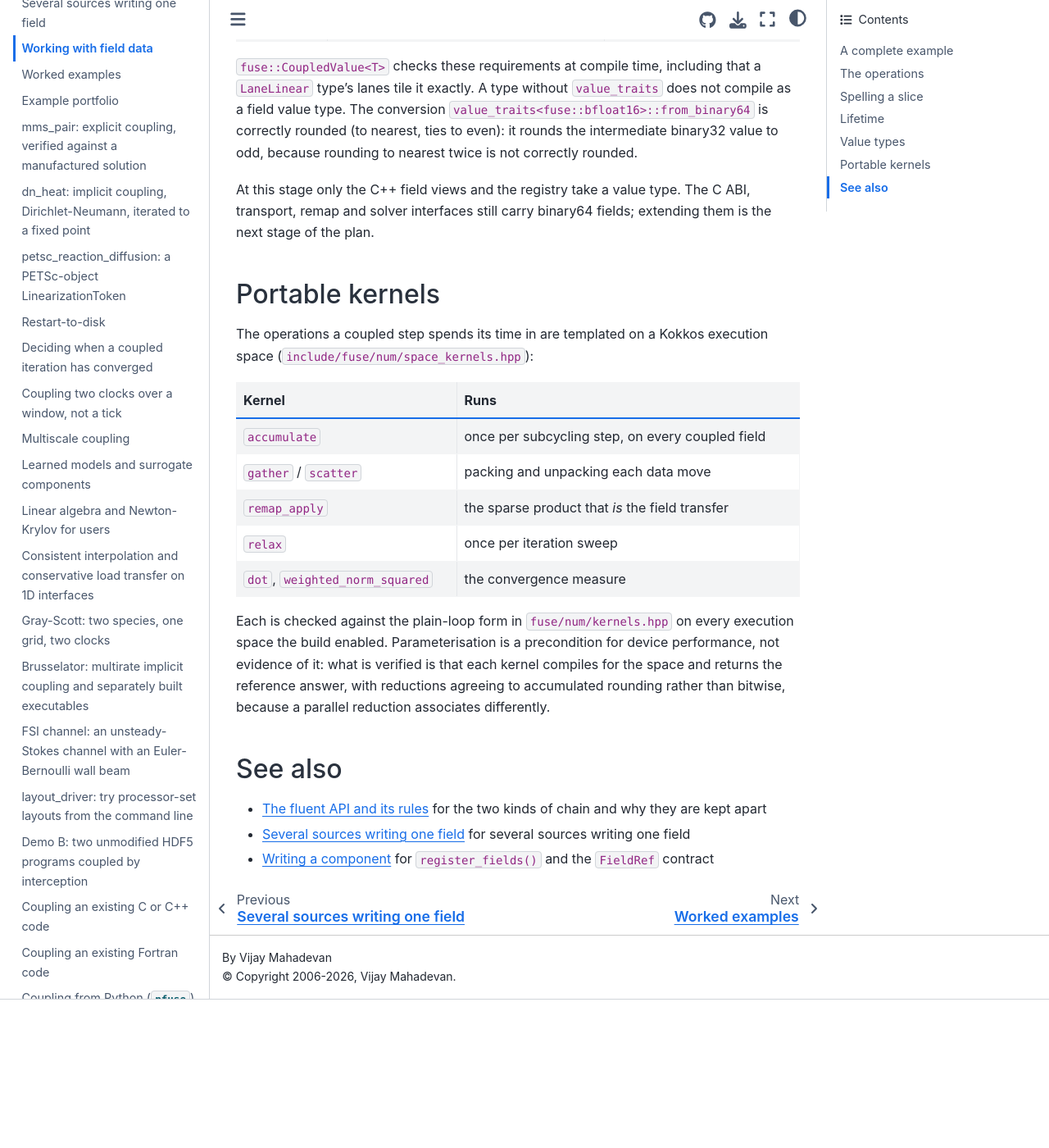
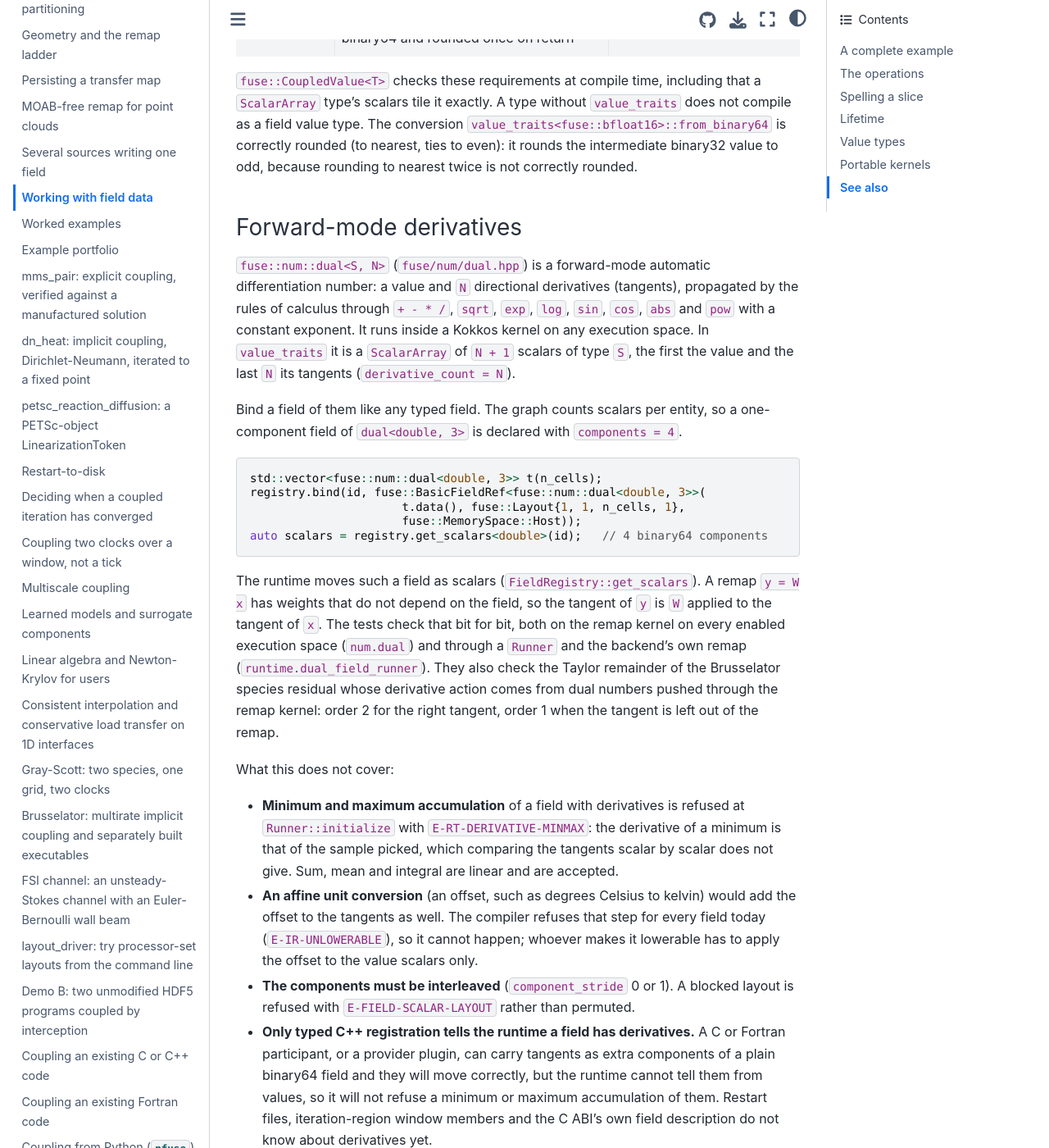
Before and after one commit to vijaysm/fuse, a Sphinx documentation site: the page built from docs/user/field-pipeline.md, in a window 1280 px wide and 1400 px high, scrolled down 6055 px. Shown: the whole window at 82% size. Built offline with Sphinx 7.4.7 and the Sphinx Book theme 1.1.4, drawn with Linux system fonts in a browser that asks for light colours; pages that are not in the unit, such as notebooks, are missing from menus; before the commit the page ends 7274 px from its top, so only the background shows below that; some of the changed text lies outside the part shown.

Commit message:
Document the scalar-array value types and forward-mode derivatives
Describe scalar_count and derivative_count, dual numbers through the
remap, and what the first stage does not cover.

````diff
--- a/docs/user/field-pipeline.md
+++ b/docs/user/field-pipeline.md
@@ -228,9 +228,10 @@ struct Dual3 { double v[4]; };   // a value and three tangents
 template <>
 struct fuse::value_traits<Dual3> {
   static constexpr std::string_view name = "myapp:dual3";
-  static constexpr fuse::FieldValueKind kind = fuse::FieldValueKind::LaneLinear;
-  using lane_type = double;
-  static constexpr int lanes = 4;
+  static constexpr fuse::FieldValueKind kind = fuse::FieldValueKind::ScalarArray;
+  using scalar_type = double;            // what one scalar is
+  static constexpr int scalar_count = 4;      // scalars in one value
+  static constexpr int derivative_count = 3;  // of which the last 3 are tangents
   static double to_binary64(const Dual3& d) noexcept { return d.v[0]; }
   static Dual3 from_binary64(double x) noexcept { return {{x, 0, 0, 0}}; }
 };
@@ -240,20 +241,68 @@ struct fuse::value_traits<Dual3> {
 
 | Kind | Meaning | Examples |
 |---|---|---|
-| `LaneLinear` | `lanes` values of `lane_type`, and every field operation acts on each lane separately | binary64, forward-mode dual numbers, complex values |
+| `ScalarArray` | an array of `scalar_count` scalars of `scalar_type`; every field operation acts on each scalar separately | binary64 (one scalar), complex numbers, forward-mode dual numbers |
 | `Arithmetic` | needs its own arithmetic inside an operator | double-double, quad-double |
 | `Storage` | a compact format, widened exactly to binary64 and rounded once on return | binary32, bfloat16 |
 
 `fuse::CoupledValue<T>` checks these requirements at compile time, including
-that a `LaneLinear` type's lanes tile it exactly. A type without
+that a `ScalarArray` type's scalars tile it exactly. A type without
 `value_traits` does not compile as a field value type. The conversion
 `value_traits<fuse::bfloat16>::from_binary64` is correctly rounded (to
 nearest, ties to even): it rounds the intermediate binary32 value to odd,
 because rounding to nearest twice is not correctly rounded.
 
-At this stage only the C++ field views and the registry take a value type. The
-C ABI, transport, remap and solver interfaces still carry binary64 fields;
-extending them is the next stage of the plan.
+### Forward-mode derivatives
+
+`fuse::num::dual<S, N>` (`fuse/num/dual.hpp`) is a forward-mode automatic
+differentiation number: a value and `N` directional derivatives (tangents),
+propagated by the rules of calculus through `+ - * /`, `sqrt`, `exp`, `log`,
+`sin`, `cos`, `abs` and `pow` with a constant exponent. It runs inside a Kokkos
+kernel on any execution space. In `value_traits` it is a `ScalarArray` of
+`N + 1` scalars of type `S`, the first the value and the last `N` its tangents
+(`derivative_count = N`).
+
+Bind a field of them like any typed field. The graph counts scalars per entity,
+so a one-component field of `dual<double, 3>` is declared with `components = 4`.
+
+```cpp
+std::vector<fuse::num::dual<double, 3>> t(n_cells);
+registry.bind(id, fuse::BasicFieldRef<fuse::num::dual<double, 3>>(
+                      t.data(), fuse::Layout{1, 1, n_cells, 1},
+                      fuse::MemorySpace::Host));
+auto scalars = registry.get_scalars<double>(id);   // 4 binary64 components
+```
+
+The runtime moves such a field as scalars (`FieldRegistry::get_scalars`). A remap
+`y = W x` has weights that do not depend on the field, so the tangent of `y` is
+`W` applied to the tangent of `x`. The tests check that bit for bit, both on the
+remap kernel on every enabled execution space (`num.dual`) and through a
+`Runner` and the backend's own remap (`runtime.dual_field_runner`). They also
+check the Taylor remainder of the Brusselator species residual whose derivative
+action comes from dual numbers pushed through the remap kernel: order 2 for the
+right tangent, order 1 when the tangent is left out of the remap.
+
+What this does not cover:
+
+- **Minimum and maximum accumulation** of a field with derivatives is refused
+  at `Runner::initialize` with `E-RT-DERIVATIVE-MINMAX`: the derivative of a
+  minimum is that of the sample picked, which comparing the tangents scalar by
+  scalar does not give. Sum, mean and integral are linear and are accepted.
+- **An affine unit conversion** (an offset, such as degrees Celsius to kelvin)
+  would add the offset to the tangents as well. The compiler refuses that step
+  for every field today (`E-IR-UNLOWERABLE`), so it cannot happen; whoever makes
+  it lowerable has to apply the offset to the value scalars only.
+- **The components must be interleaved** (`component_stride` 0 or 1). A blocked
+  layout is refused with `E-FIELD-SCALAR-LAYOUT` rather than permuted.
+- **Only typed C++ registration tells the runtime a field has derivatives.** A C
+  or Fortran participant, or a provider plugin, can carry tangents as extra
+  components of a plain binary64 field and they will move correctly, but the
+  runtime cannot tell them from values, so it will not refuse a minimum or
+  maximum accumulation of them. Restart files, iteration-region window members
+  and the C ABI's own field description do not know about derivatives yet.
+- **Reverse mode** is not provided. Each coupler operator already has an adjoint
+  (`apply_transpose`, checked by the derivative gate); a schedule that runs the
+  coupling graph backwards is a later stage.
 
 ## Portable kernels
 
````
